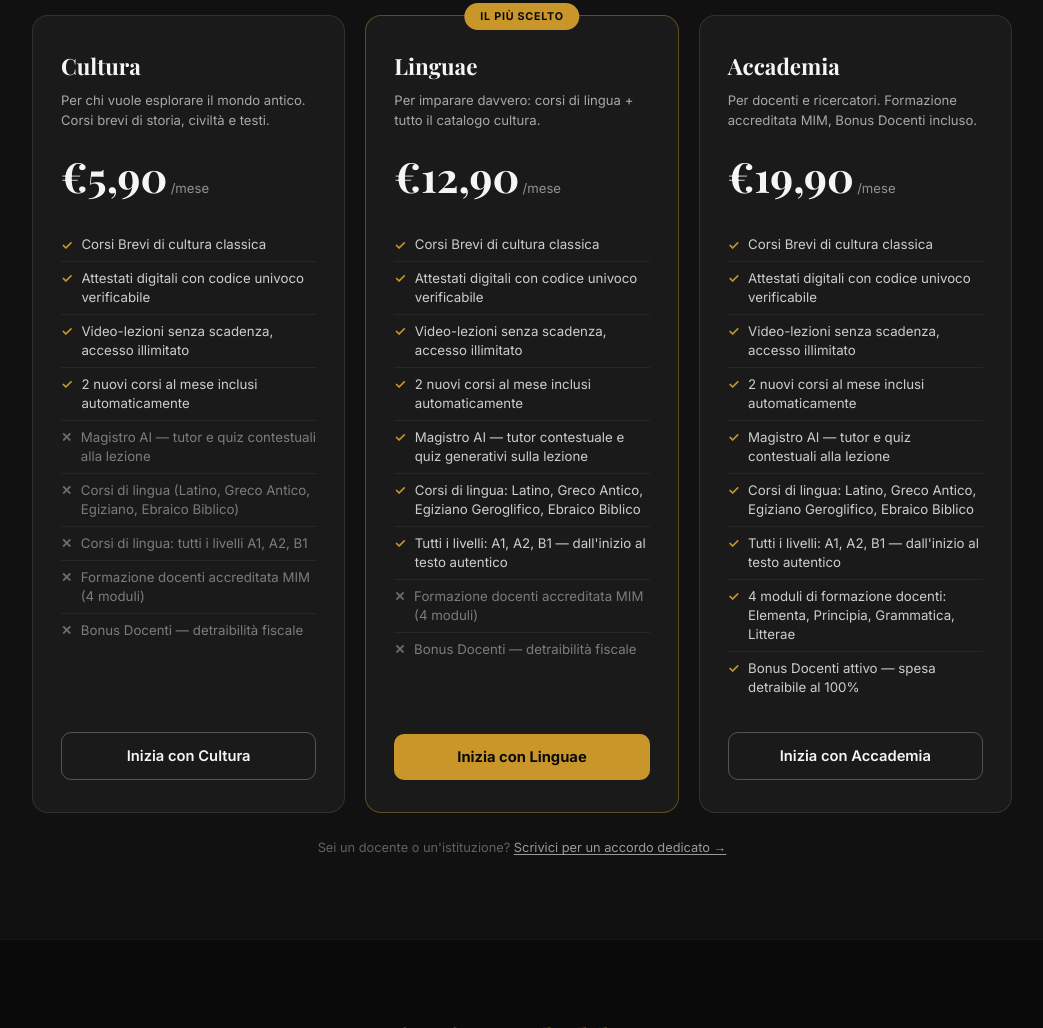
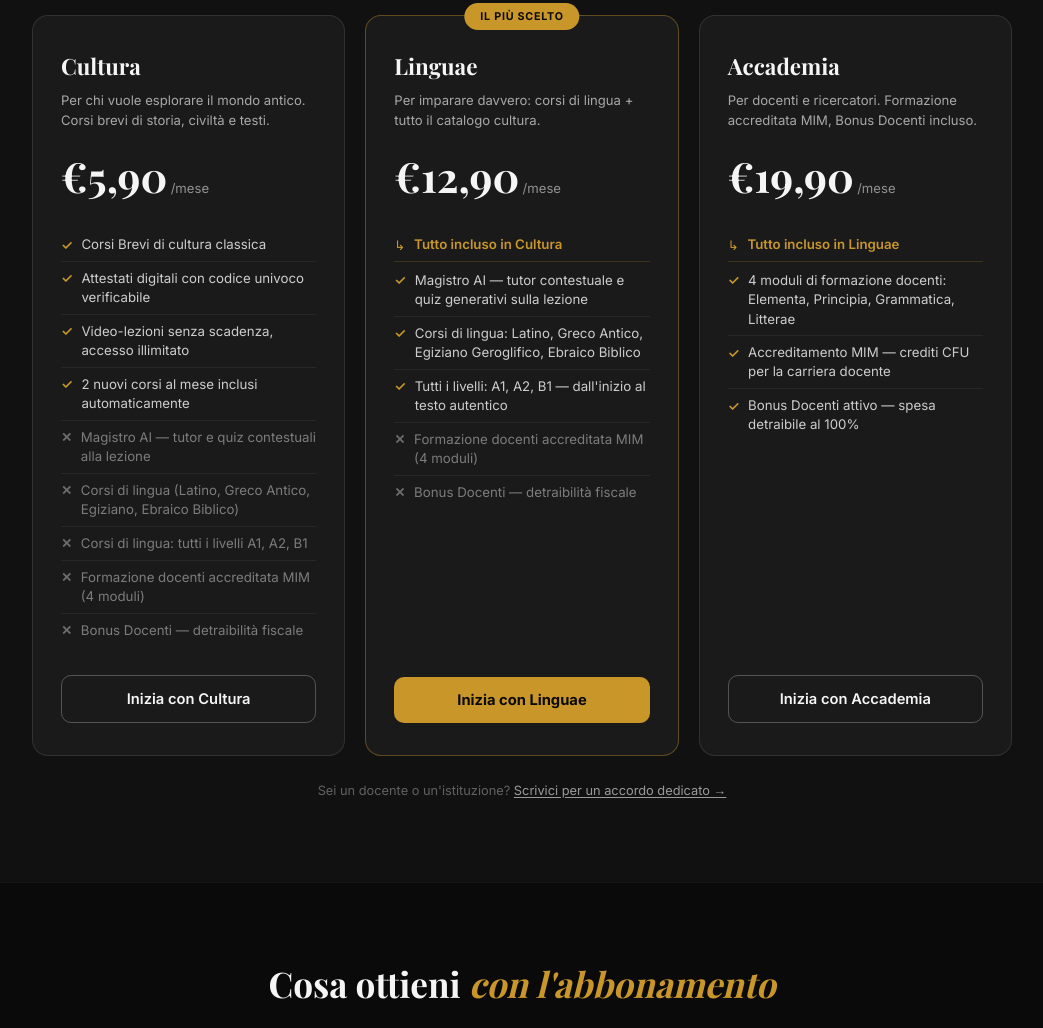
Before and after one commit to grecolatinovivo-create/portale-glv, a website: page public/index.html in a window 1280 px wide. Shown: the part 1078-2106 px from the top of the page, without its empty margins (118-1161 px from the left). Drawn offline with nearby package versions, Linux system fonts and the light colour scheme; no server answers; a web font is replaced by a local one.

Commit message:
Update index.html

```diff
--- a/public/index.html
+++ b/public/index.html
@@ -343,6 +343,8 @@
     }
     .plan-features li.off::before { content: '✕'; color: rgba(245,245,245,.38); }
     .plan-features li.off { color: rgba(245,245,245,.45); }
+    .plan-features li.tutto-in { color: var(--gold); font-weight: 600; border-bottom: 1px solid rgba(201,150,42,.2); margin-bottom: 2px; }
+    .plan-features li.tutto-in::before { content: '↳'; color: var(--gold); font-weight: 400; }
     .btn-plan {
       display: block;
       width: 100%;
@@ -1123,10 +1125,7 @@
         <div class="plan-old" id="old-linguae"></div>
       </div>
       <ul class="plan-features">
-        <li>Corsi Brevi di cultura classica</li>
-        <li>Attestati digitali con codice univoco verificabile</li>
-        <li>Video-lezioni senza scadenza, accesso illimitato</li>
-        <li>2 nuovi corsi al mese inclusi automaticamente</li>
+        <li class="tutto-in">Tutto incluso in Cultura</li>
         <li>Magistro AI — tutor contestuale e quiz generativi sulla lezione</li>
         <li>Corsi di lingua: Latino, Greco Antico, Egiziano Geroglifico, Ebraico Biblico</li>
         <li>Tutti i livelli: A1, A2, B1 — dall'inizio al testo autentico</li>
@@ -1145,14 +1144,9 @@
         <div class="plan-old" id="old-accademia"></div>
       </div>
       <ul class="plan-features">
-        <li>Corsi Brevi di cultura classica</li>
-        <li>Attestati digitali con codice univoco verificabile</li>
-        <li>Video-lezioni senza scadenza, accesso illimitato</li>
-        <li>2 nuovi corsi al mese inclusi automaticamente</li>
-        <li>Magistro AI — tutor e quiz contestuali alla lezione</li>
-        <li>Corsi di lingua: Latino, Greco Antico, Egiziano Geroglifico, Ebraico Biblico</li>
-        <li>Tutti i livelli: A1, A2, B1 — dall'inizio al testo autentico</li>
+        <li class="tutto-in">Tutto incluso in Linguae</li>
         <li>4 moduli di formazione docenti: Elementa, Principia, Grammatica, Litterae</li>
+        <li>Accreditamento MIM — crediti CFU per la carriera docente</li>
         <li>Bonus Docenti attivo — spesa detraibile al 100%</li>
       </ul>
       <button type="button" data-open-register data-plan="accademia" class="btn-plan btn-plan-ghost">Inizia con Accademia</button>
```
